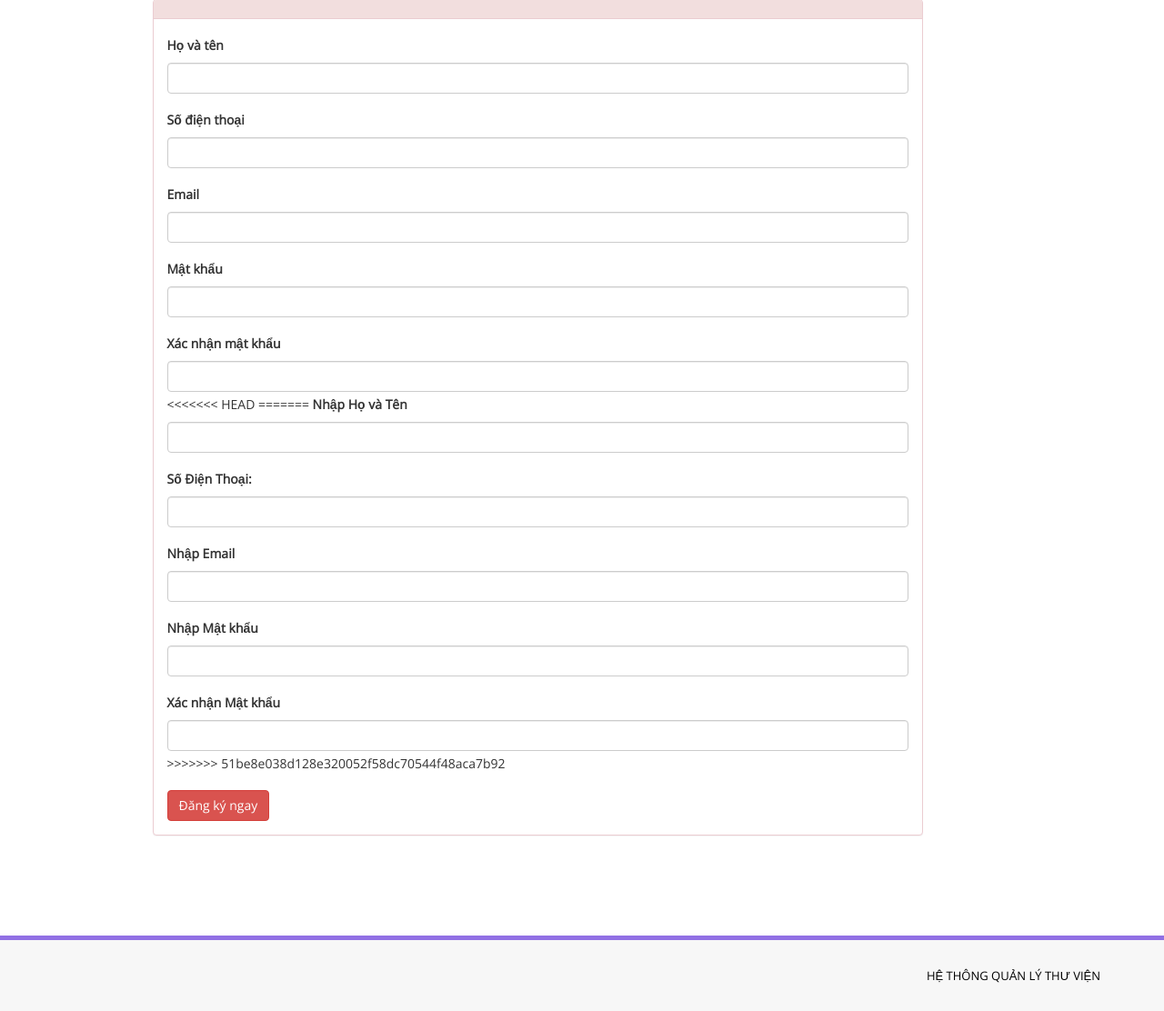
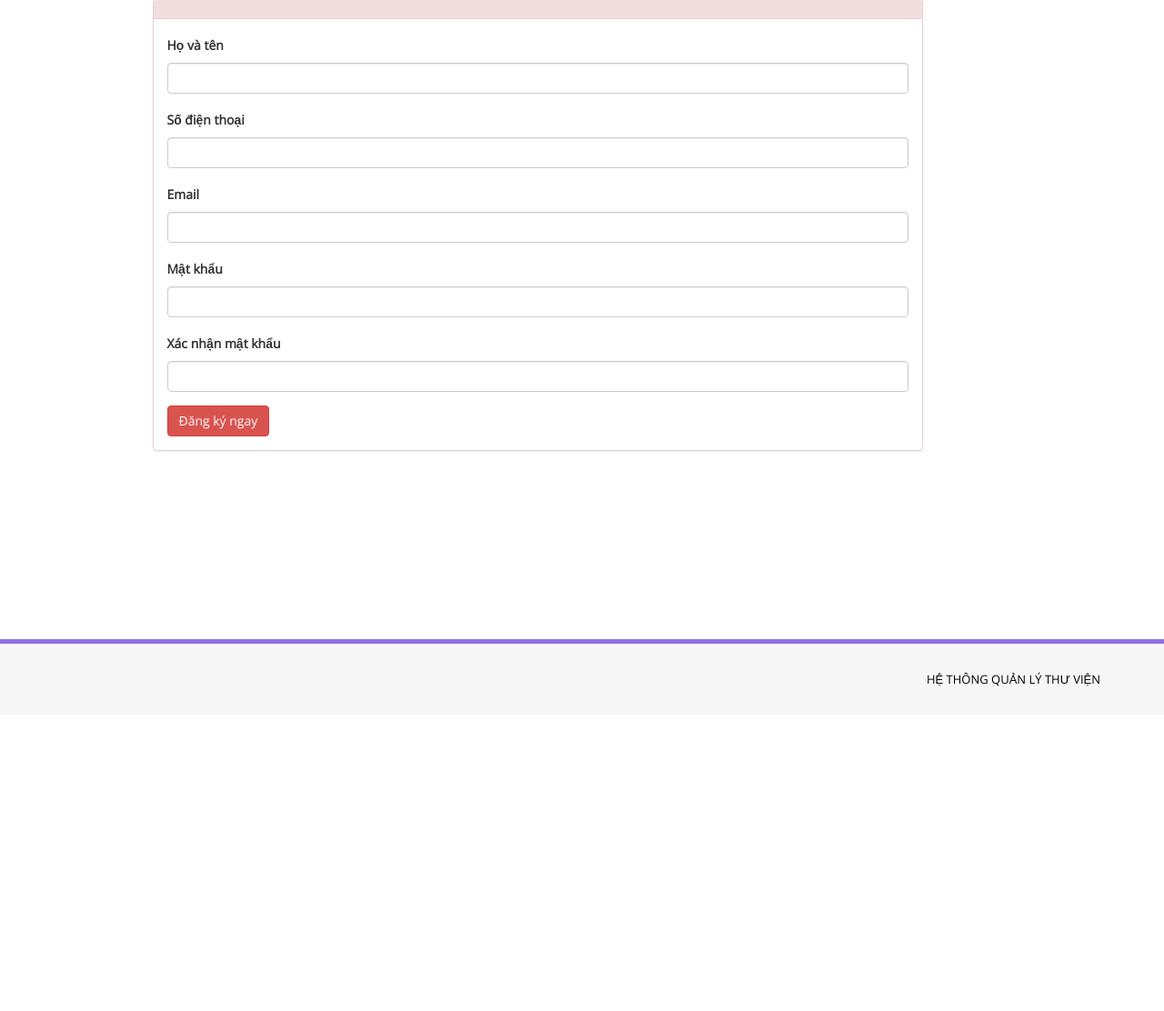
Before and after one commit to minhnhattt/Library-Management, a PHP site: page /signup.php in a window 1280 px wide. Shown: the part 302-1414 px from the top of the page at 91% size. After the commit the page ends 1057 px from the top, so only its background shows below. Run offline with PHP 8.4, Linux system fonts and the light colour scheme; the visitor is signed in with stand-in values (Sample User, id 1).

Commit message:
fix conflict 2

```diff
--- a/signup.php
+++ b/signup.php
@@ -106,27 +106,6 @@ if(isset($_POST['signup']))
                                 <div class="form-group">
                                     <label>Xác nhận mật khẩu</label>
                                     <input class="form-control" type="password" name="confirmpassword" autocomplete="off" required />
-<<<<<<< HEAD
-=======
-                                    <label>Nhập Họ và Tên</label>
-                                    <input class="form-control" type="text" name="hoTen" autocomplete="off" required />
-                                </div>
-                                <div class="form-group">
-                                    <label>Số Điện Thoại:</label>
-                                    <input class="form-control" type="text" name="soDienThoai" maxlength="10" autocomplete="off" required />
-                                </div>
-                                <div class="form-group">
-                                    <label>Nhập Email</label>
-                                    <input class="form-control" type="email" name="email" autocomplete="off" required />
-                                </div>
-                                <div class="form-group">
-                                    <label>Nhập Mật khẩu</label>
-                                    <input class="form-control" type="password" name="matKhau" autocomplete="off" required />
-                                </div>
-                                <div class="form-group">
-                                    <label>Xác nhận Mật khẩu</label>
-                                    <input class="form-control" type="password" name="xacNhanMatKhau" autocomplete="off" required />
->>>>>>> 51be8e038d128e320052f58dc70544f48aca7b92
                                 </div>
                                 <button type="submit" name="signup" class="btn btn-danger" id="submit">Đăng ký ngay</button>
                             </form>
```
